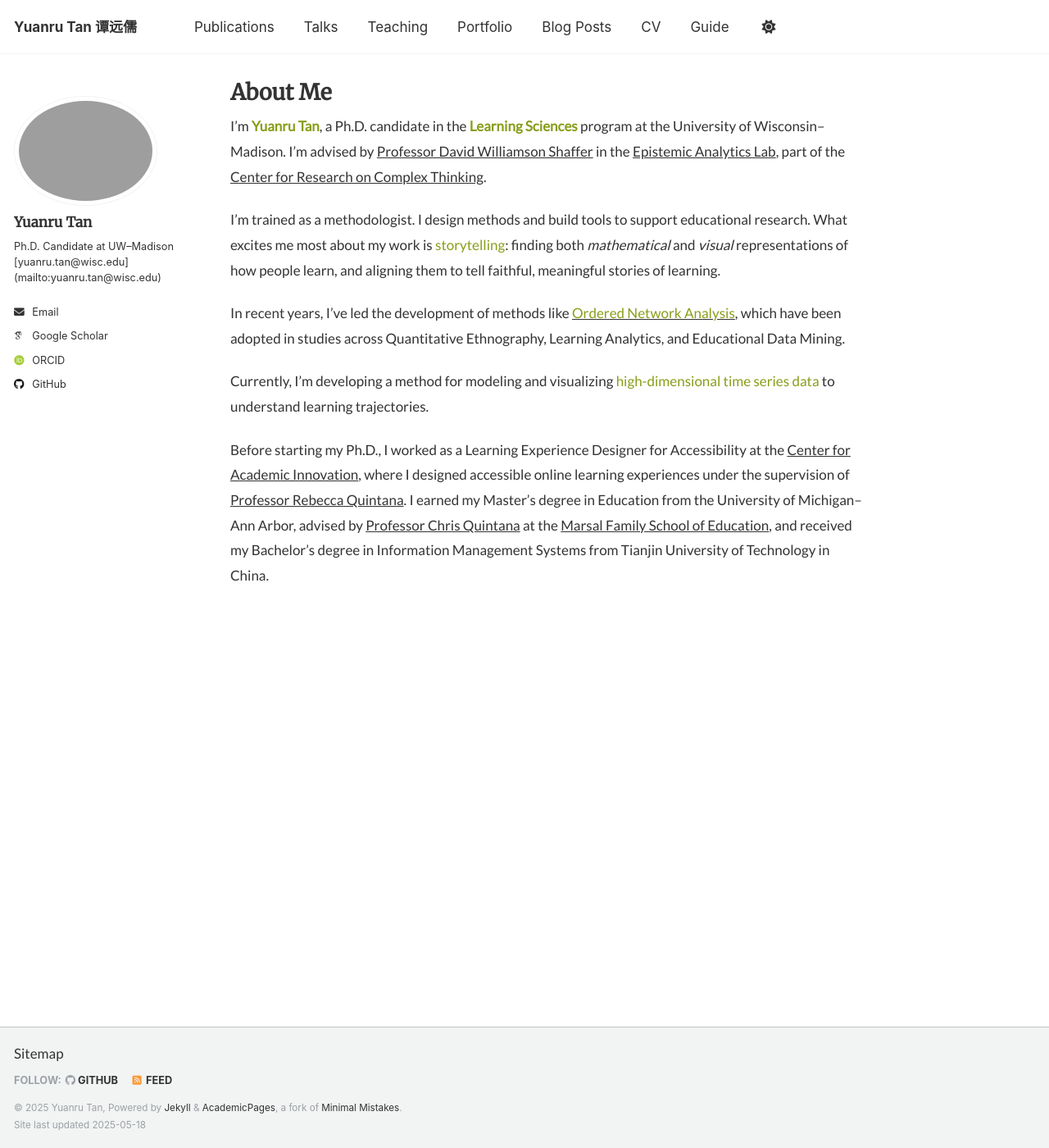
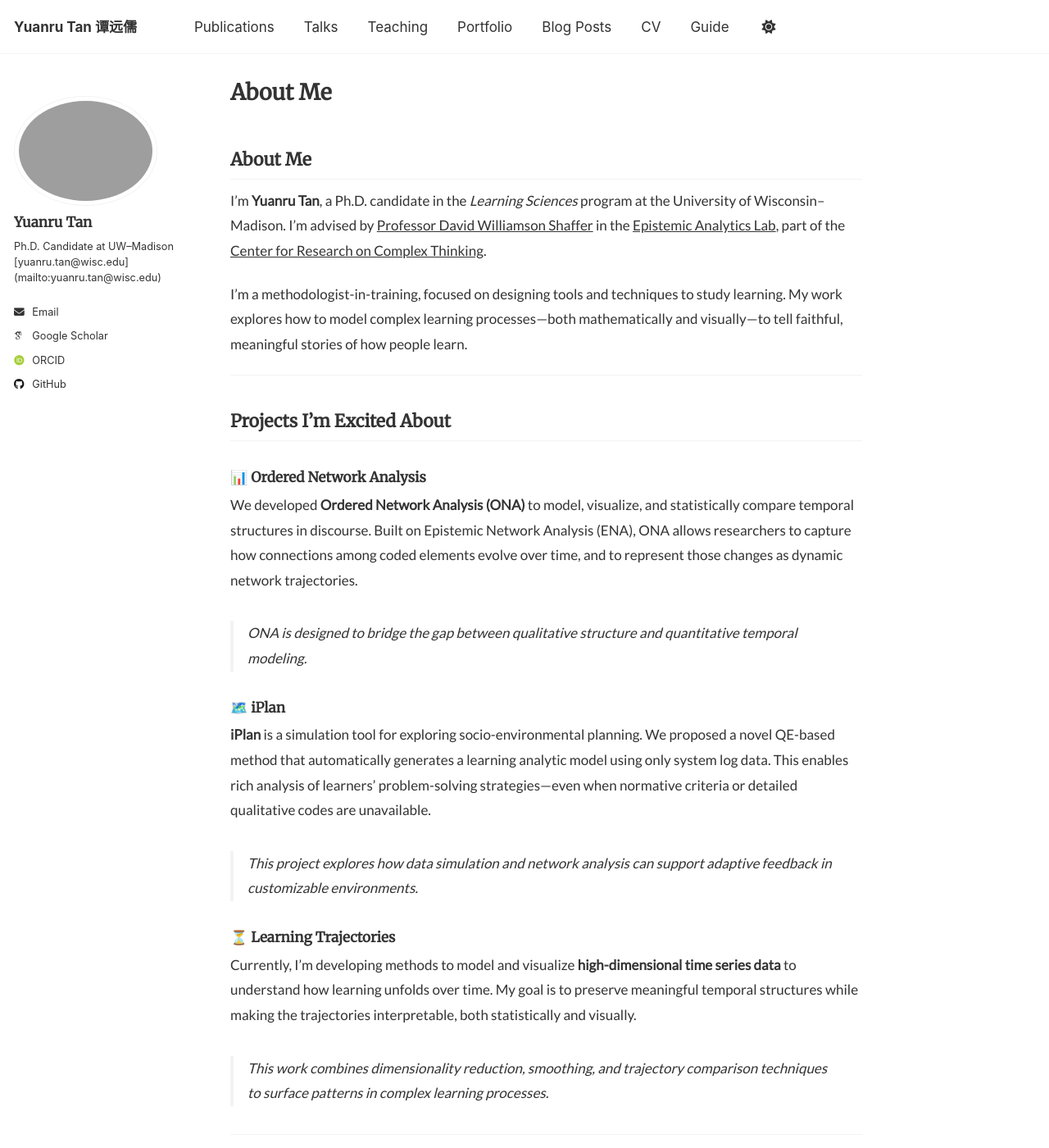
Before and after one commit to tanyuanru/tanyuanru.github.io, a Jekyll site: the page built from _pages/about.md, in a window 1280 px wide and 1400 px high. Shown: the whole window at 82% size. Built offline with Jekyll 4.4.1, drawn with Linux system fonts in a browser that asks for light colours; some web fonts are replaced; some of the changed text lies outside the part shown.

Commit message:
Update about.md

```diff
--- a/_pages/about.md
+++ b/_pages/about.md
@@ -8,12 +8,38 @@ redirect_from:
   - /about.html
 ---
 
-I’m <span class="keyword">**Yuanru Tan**</span>, a Ph.D. candidate in the <span class="keyword">**Learning Sciences**</span> program at the University of Wisconsin–Madison. I’m advised by [Professor David Williamson Shaffer](https://edpsych.education.wisc.edu/fac-staff/williamson-shaffer-david/) in the [Epistemic Analytics Lab](https://epistemicanalytics.org/), part of the [Center for Research on Complex Thinking](https://www.crct.center/).
+## About Me
 
-I’m trained as a methodologist. I design methods and build tools to support educational research. What excites me most about my work is <span class="keyword">storytelling</span>: finding both _mathematical_ and _visual_ representations of how people learn, and aligning them to tell faithful, meaningful stories of learning.
+I’m **Yuanru Tan**, a Ph.D. candidate in the *Learning Sciences* program at the University of Wisconsin–Madison. I’m advised by [Professor David Williamson Shaffer](https://edpsych.education.wisc.edu/fac-staff/williamson-shaffer-david/) in the [Epistemic Analytics Lab](https://epistemicanalytics.org/), part of the [Center for Research on Complex Thinking](https://www.crct.center/).
 
-In recent years, I’ve led the development of methods like [<span class="keyword">Ordered Network Analysis</span>](https://link.springer.com/chapter/10.1007/978-3-031-31726-2_8), which have been adopted in studies across Quantitative Ethnography, Learning Analytics, and Educational Data Mining.
+I’m a methodologist-in-training, focused on designing tools and techniques to study learning. My work explores how to model complex learning processes—both mathematically and visually—to tell faithful, meaningful stories of how people learn.
 
-Currently, I’m developing a method for modeling and visualizing <span class="keyword">high-dimensional time series data</span> to understand learning trajectories.
+---
 
-Before starting my Ph.D., I worked as a Learning Experience Designer for Accessibility at the [Center for Academic Innovation](https://ai.umich.edu/), where I designed accessible online learning experiences under the supervision of [Professor Rebecca Quintana](https://marsal.umich.edu/directory/faculty-staff/rebecca-quintana). I earned my Master’s degree in Education from the University of Michigan–Ann Arbor, advised by [Professor Chris Quintana](https://soe.umich.edu/directory/christopher-quintana) at the [Marsal Family School of Education](https://marsal.umich.edu/), and received my Bachelor’s degree in Information Management Systems from Tianjin University of Technology in China.
+## Projects I’m Excited About
+
+### 📊 Ordered Network Analysis
+
+We developed **Ordered Network Analysis (ONA)** to model, visualize, and statistically compare temporal structures in discourse. Built on Epistemic Network Analysis (ENA), ONA allows researchers to capture how connections among coded elements evolve over time, and to represent those changes as dynamic network trajectories.
+
+> *ONA is designed to bridge the gap between qualitative structure and quantitative temporal modeling.*
+
+### 🗺️ iPlan
+
+**iPlan** is a simulation tool for exploring socio-environmental planning. We proposed a novel QE-based method that automatically generates a learning analytic model using only system log data. This enables rich analysis of learners' problem-solving strategies—even when normative criteria or detailed qualitative codes are unavailable.
+
+> *This project explores how data simulation and network analysis can support adaptive feedback in customizable environments.*
+
+### ⏳ Learning Trajectories
+
+Currently, I’m developing methods to model and visualize **high-dimensional time series data** to understand how learning unfolds over time. My goal is to preserve meaningful temporal structures while making the trajectories interpretable, both statistically and visually.
+
+> *This work combines dimensionality reduction, smoothing, and trajectory comparison techniques to surface patterns in complex learning processes.*
+
+---
+
+## Before the Ph.D.
+
+Before starting my Ph.D., I worked as a Learning Experience Designer for Accessibility at the [Center for Academic Innovation](https://ai.umich.edu/), where I created inclusive learning designs under the supervision of [Professor Rebecca Quintana](https://marsal.umich.edu/directory/faculty-staff/rebecca-quintana).
+
+I earned my Master’s degree in Education from the University of Michigan–Ann Arbor, advised by [Professor Chris Quintana](https://soe.umich.edu/directory/christopher-quintana) at the [Marsal Family School of Education](https://marsal.umich.edu/), and received my Bachelor’s degree in Information Management Systems from [Tianjin University of Technology](https://www.tjut.edu.cn/) in China.
```
